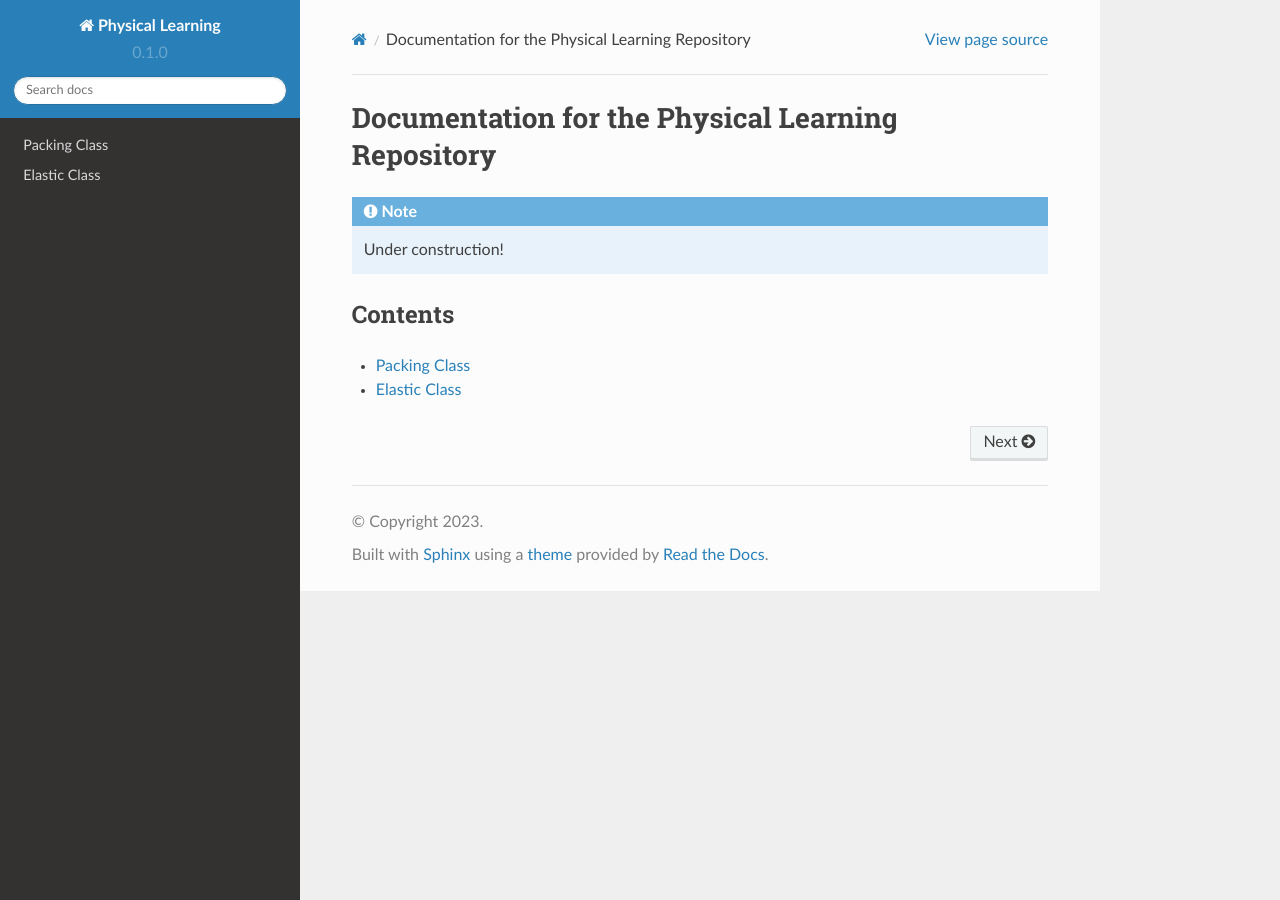
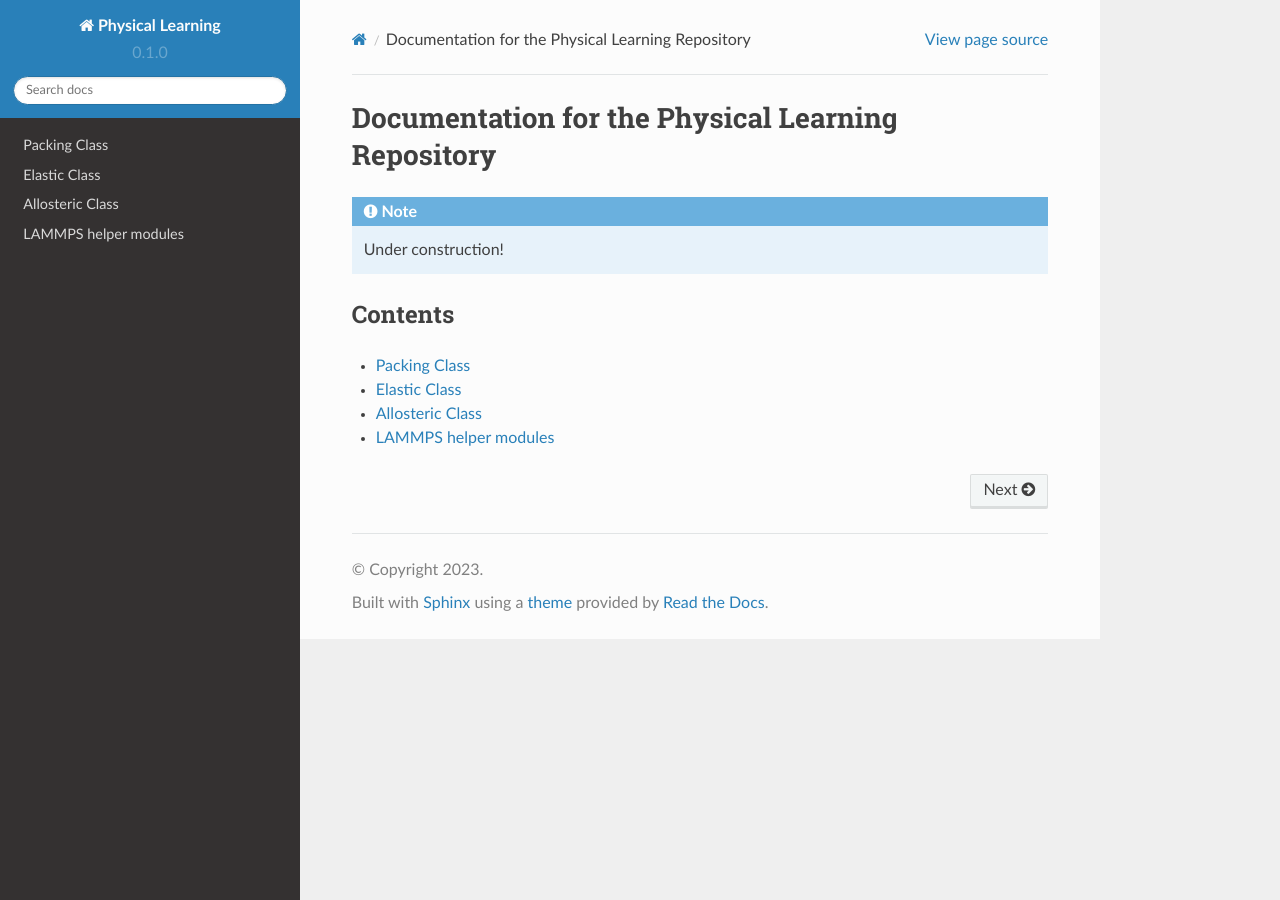
Before and after one commit to jandrejevic12/physical_learning, a Sphinx documentation site: the page built from docs/source/index.rst, in a window 1280 px wide. Built offline with Sphinx 7.4.7 and the Read the Docs theme 2.0.0, drawn with Linux system fonts in a browser that asks for light colours.

Commit message:
Update rst.

```diff
--- a/docs/source/physical_learning.rst
+++ b/docs/source/physical_learning.rst
@@ -11,3 +11,16 @@ Elastic Class
 .. autoclass:: physical_learning.elastic_utils.Elastic
     :members:
     :show-inheritance:
+
+Allosteric Class
+----------------
+
+.. autoclass:: physical_learning.allosteric_utils.Allosteric
+    :members:
+    :show-inheritance:
+
+LAMMPS helper modules
+---------------------
+
+.. automodule:: physical_learning.lammps_utils
+    :members:
```
